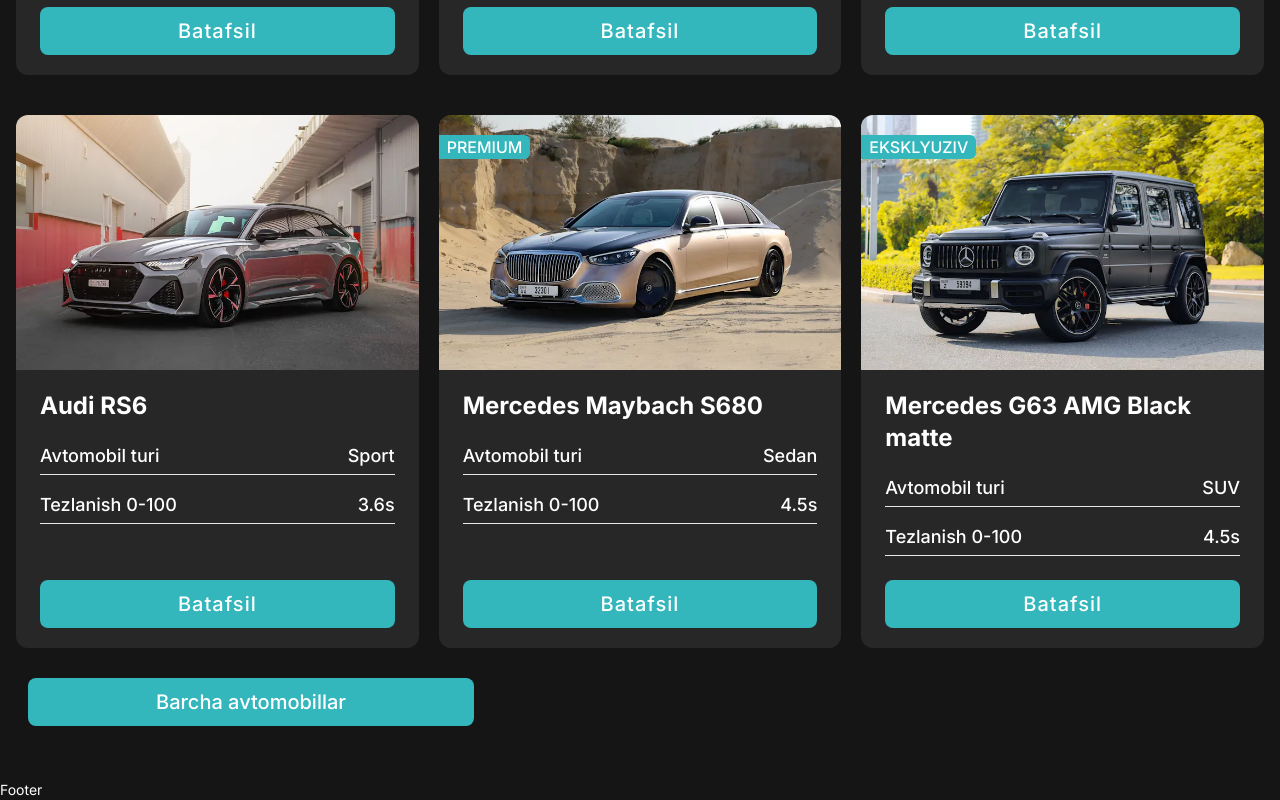
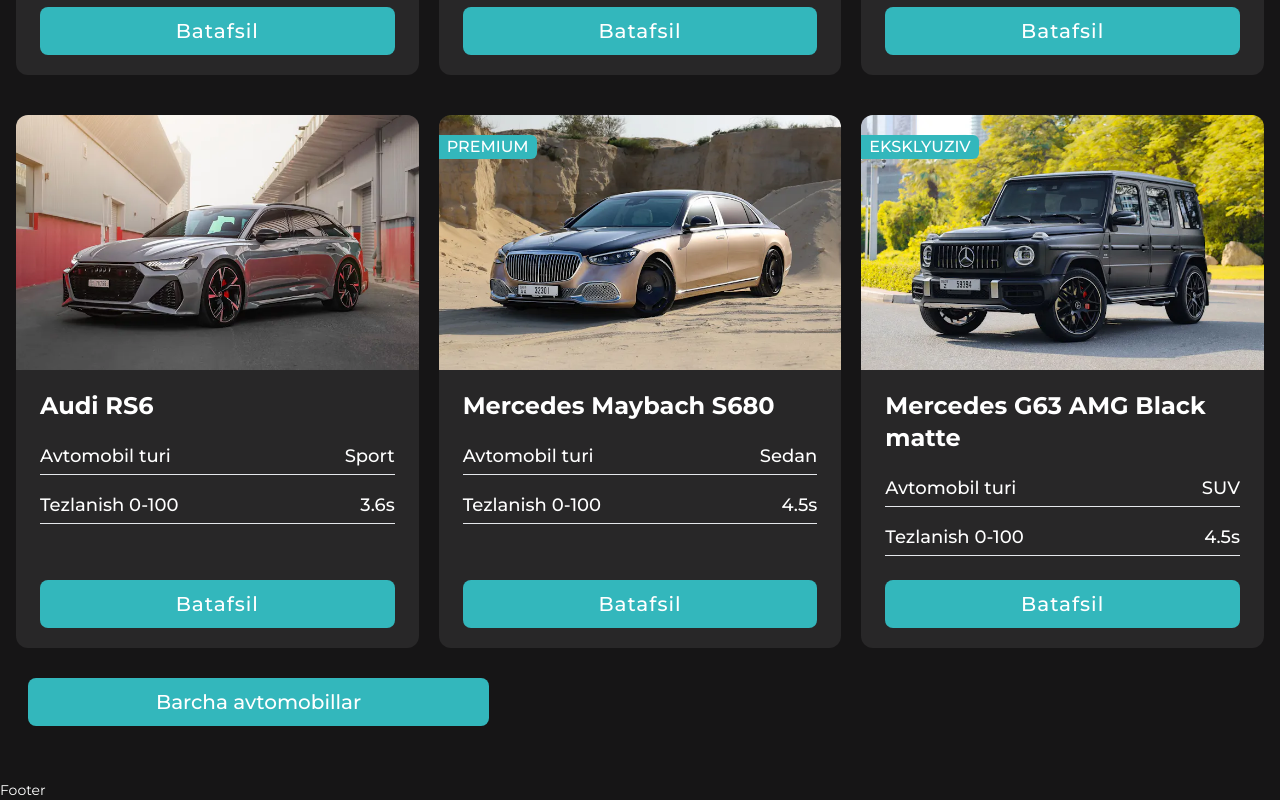
Before and after one commit to thisisal1ev/CarMarket, a React (Vite) app: page / in a window 1280 px wide. Shown: the part 602-1402 px from the top of the page. Built offline with nearby package versions, Linux system fonts and the light colour scheme.

Commit message:
changed font family

```diff
--- a/index.html
+++ b/index.html
@@ -8,7 +8,8 @@
 
   <link rel="preconnect" href="https://fonts.googleapis.com">
   <link rel="preconnect" href="https://fonts.gstatic.com" crossorigin>
-  <link href="https://fonts.googleapis.com/css2?family=Inter:wght@100..900&display=swap" rel="stylesheet">
+  <link href="https://fonts.googleapis.com/css2?family=Montserrat:ital,wght@0,100..900;1,100..900&display=swap"
+    rel="stylesheet">
 </head>
 
 <body>
--- a/src/index.css
+++ b/src/index.css
@@ -4,7 +4,7 @@
 
 @layer base {
   body {
-    @apply font-inter font-normal text-sm bg-mainBlack text-white
+    @apply font-montserrat font-normal text-sm bg-mainBlack text-white
   }
 
   #root {
--- a/tailwind.config.js
+++ b/tailwind.config.js
@@ -14,7 +14,7 @@
         red: "#E31E36",
       },
       fontFamily: {
-        inter: ["Inter", "sans-serif"],
+        montserrat: ["Montserrat", "sans-serif"],
       },
       maxWidth: {
         base: "1440px",
```
